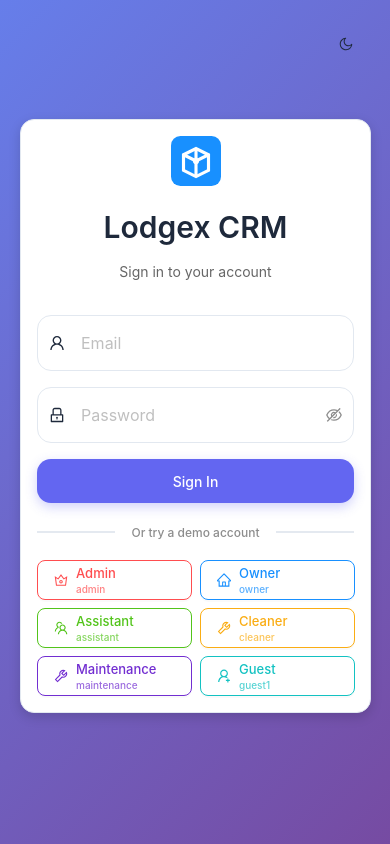
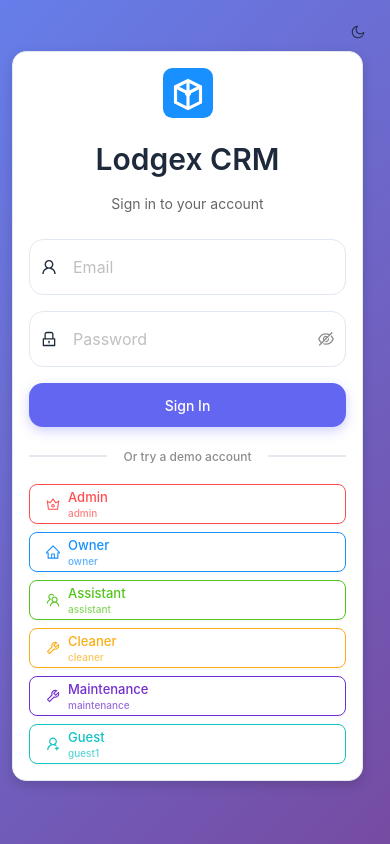
Before and after one commit to bvggies/lodgexcrm, a React (Create React App) app in the folder frontend/: page /login in a window 390 px wide. Built offline with nearby package versions, Linux system fonts and the light colour scheme; no server answers.

Commit message:
Optimize login page for mobile view

```diff
--- a/frontend/src/pages/auth/LoginPage.tsx
+++ b/frontend/src/pages/auth/LoginPage.tsx
@@ -12,6 +12,7 @@ import {
 import { useAppDispatch, useAppSelector } from '../../store/hooks';
 import { loginUser } from '../../store/slices/authSlice';
 import { useNavigate } from 'react-router-dom';
+import { useMobile } from '../../hooks/useMobile';
 import ThemeToggle from '../../components/ThemeToggle';
 
 const { Title, Text } = Typography;
@@ -73,6 +74,7 @@ const LoginPage: React.FC = () => {
   const dispatch = useAppDispatch();
   const navigate = useNavigate();
   const { isLoading, error } = useAppSelector((state) => state.auth);
+  const isMobile = useMobile();
   const [form] = Form.useForm();
 
   const onFinish = async (values: { email: string; password: string }) => {
@@ -133,15 +135,21 @@ const LoginPage: React.FC = () => {
       <div
         style={{
           position: 'absolute',
-          top: 24,
-          right: 24,
+          top: isMobile ? 12 : 24,
+          right: isMobile ? 12 : 24,
         }}
       >
         <ThemeToggle />
       </div>
-      <div>
-        <Card style={{ width: 500, maxWidth: '90vw', boxShadow: '0 4px 12px rgba(0,0,0,0.15)' }}>
-          <div style={{ textAlign: 'center', marginBottom: 32 }}>
+      <div style={{ width: '100%', padding: isMobile ? '12px' : '0' }}>
+        <Card
+          style={{
+            width: isMobile ? '100%' : 500,
+            maxWidth: '90vw',
+            boxShadow: '0 4px 12px rgba(0,0,0,0.15)',
+          }}
+        >
+          <div style={{ textAlign: 'center', marginBottom: isMobile ? 24 : 32 }}>
             <div style={{ marginBottom: 16 }}>
               <img
                 src="/logo.svg"
@@ -197,7 +205,7 @@ const LoginPage: React.FC = () => {
           <div
             style={{
               display: 'grid',
-              gridTemplateColumns: 'repeat(2, 1fr)',
+              gridTemplateColumns: isMobile ? '1fr' : 'repeat(2, 1fr)',
               gap: 8,
               marginTop: 16,
             }}
```
